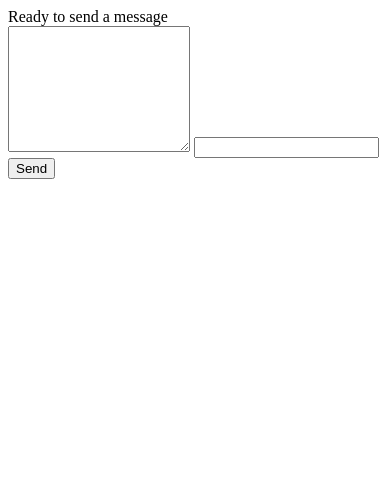
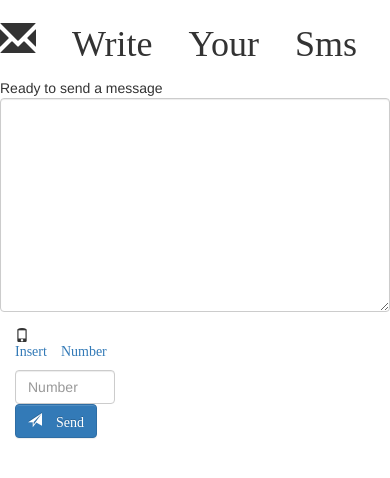
Before and after one commit to niksolaz/PySms, a Django app: page /SendSms/ in a window 390 px wide. Shown: the top 478 px of the page. Run offline with Django 3.2, Linux system fonts and the light colour scheme; some libraries are stand-ins or nearby versions.

Commit message:
template bootstrap

```diff
--- a/PySms/PySms/settings.py
+++ b/PySms/PySms/settings.py
@@ -30,6 +30,8 @@ ALLOWED_HOSTS = []
 TWILIO_ACCOUNT_SID = os.environ.get('TWILIO_ACCOUNT_SID')
 TWILIO_AUTH_TOKEN = os.environ.get('TWILIO_AUTH_TOKEN')
 TWILIO_PHONE_NUMBER = os.environ.get('TWILIO_PHONE_NUMBER')
+
+
 # Application definition
 
 INSTALLED_APPS = (
@@ -39,6 +41,7 @@ INSTALLED_APPS = (
     'django.contrib.sessions',
     'django.contrib.messages',
     'django.contrib.staticfiles',
+    'twitter_bootstrap',
     'SendSms',
 )
 
--- a/PySms/SendSms/views.py
+++ b/PySms/SendSms/views.py
@@ -26,4 +26,6 @@ def sms_list(request):
 	context = {'latest_sms': latest_sms}
 	return render(request,'SendSms/sms.html',context)
 
-twilio_message('message','number')
+#--remove '#' in front of call function
+
+#twilio_message('message','number')
--- a/PySms/templates/SendSms/index.html
+++ b/PySms/templates/SendSms/index.html
@@ -1,17 +1,52 @@
-<html>
+<!DOCTYPE html>
+<html lang="en">
+  <head>
 
-<body>
-	{{ message }}
-<div>
+    <meta charset="utf-8">
+    <meta http-equiv="X-UA-Compatible" content="IE=edge">
+    <meta name="viewport" content="width=device-width, initial-scale=1">
+    <!-- The above 3 meta tags *must* come first in the head; any other head content must come *after* these tags -->
+    <title>Send My Sms</title>
 
-	<form action="/SendSms/" method="post">
-	{% csrf_token %}
-		<textarea name="message" cols="20" rows="8"></textarea>
-		<input type="text" name="number"/>
-		<input type="submit" value="Send"/>
 
+    <!-- Latest compiled and minified CSS -->
+	<link rel="stylesheet" href="https://maxcdn.bootstrapcdn.com/bootstrap/3.3.4/css/bootstrap.min.css">
+
+	<!-- Optional theme -->
+	<link rel="stylesheet" href="https://maxcdn.bootstrapcdn.com/bootstrap/3.3.4/css/bootstrap-theme.min.css">
+	<!-- Bootstrap -->
+    <link href="css/bootstrap.min.css" rel="stylesheet">
+
+    <!-- HTML5 shim and Respond.js for IE8 support of HTML5 elements and media queries -->
+    <!-- WARNING: Respond.js doesn't work if you view the page via file:// -->
+    <!--[if lt IE 9]>
+      <script src="https://oss.maxcdn.com/html5shiv/3.7.2/html5shiv.min.js"></script>
+      <script src="https://oss.maxcdn.com/respond/1.4.2/respond.min.js"></script>
+    <![endif]-->
+  </head>
+  <body>
+    <h1><p class="navbar-text"><span class="glyphicon glyphicon-envelope" aria-hidden="true"> Write Your Sms</span></p></h1>
+    	{{ message }}
+
+	<form>
+		{% csrf_token %}
+	  <div class="form-group">
+	    <textarea name="message" class="form-control" cols="20" rows="10"></textarea>
+	  </div>
+	  <div class="form-group">
+	  	<div class="col-xs-4">
+		  	<label class="glyphicon glyphicon-phone"><p class="text-primary">Insert Number</p></label>
+		  	<input type="text" class="form-control" placeholder="Number">
+		  	<button type="button" class="btn btn-primary"><span class="glyphicon glyphicon-send"> Send</span></button>
+	  	</div>
+	  </div>
 	</form>
-</div>
-
-</body>
+		{% load staticfiles %}
+    <!-- jQuery (necessary for Bootstrap's JavaScript plugins) -->
+    <script src="https://ajax.googleapis.com/ajax/libs/jquery/1.11.2/jquery.min.js"></script>
+    <!-- Latest compiled and minified JavaScript -->
+	<script src="https://maxcdn.bootstrapcdn.com/bootstrap/3.3.4/js/bootstrap.min.js"></script>
+    <!-- Include all compiled plugins (below), or include individual files as needed -->
+    <script src="js/bootstrap.min.js"></script>
+  </body>
 </html>
```
